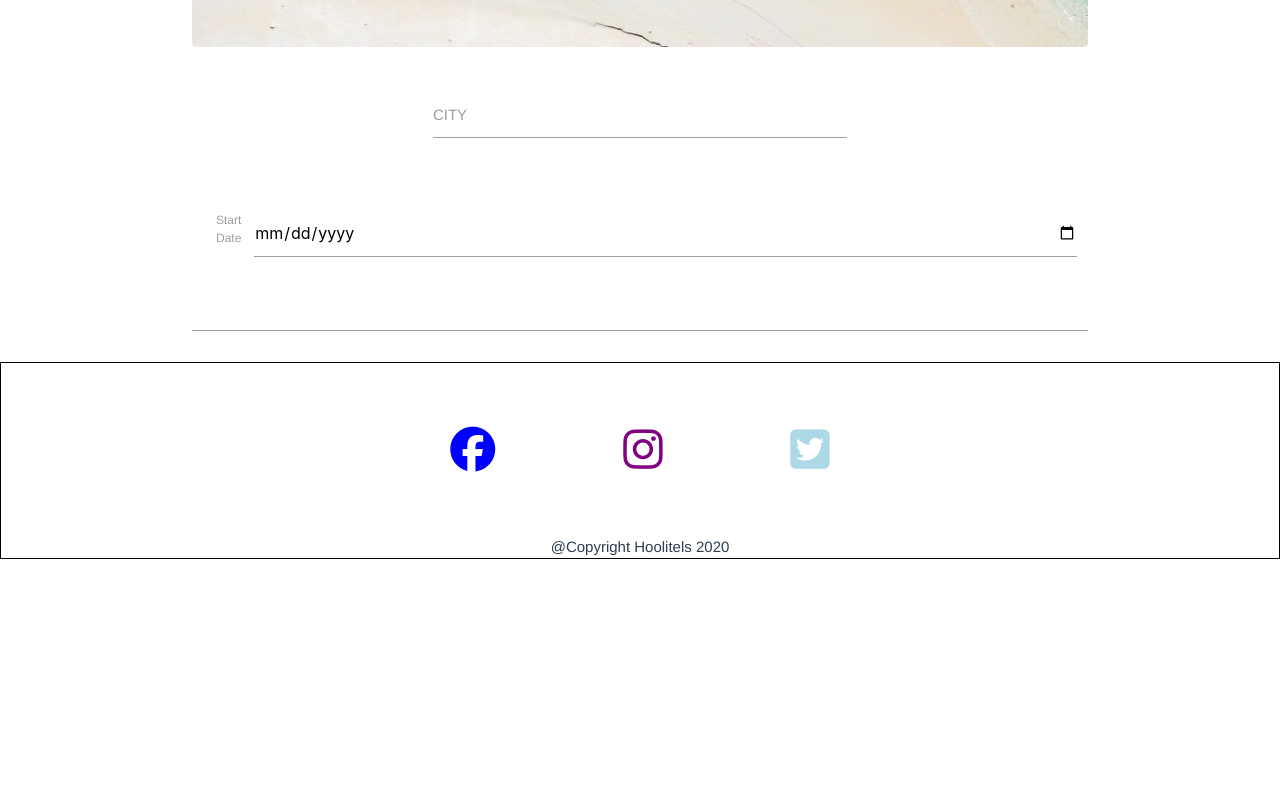
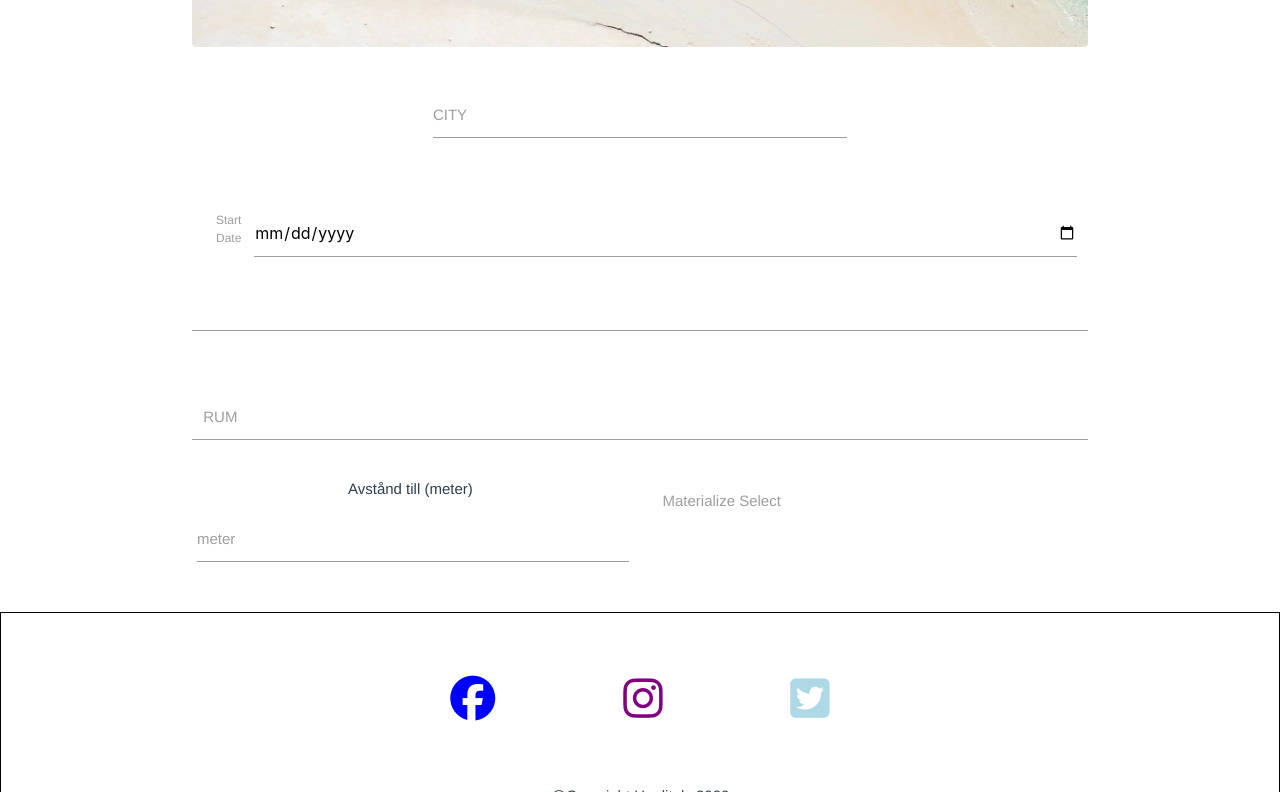
Before and after one commit to razvan22/hoolitels, a Vue app in the folder frontend/: page / in a window 1280 px wide. Shown: the part 478-1270 px from the top of the page. Before the commit the page ends 1097 px from the top, so only its background shows below. Built offline with nearby package versions, Linux system fonts and the light colour scheme.

Commit message:
input fields

```diff
--- a/frontend/package.json
+++ b/frontend/package.json
@@ -12,6 +12,7 @@
     "@fortawesome/free-solid-svg-icons": "^5.13.0",
     "@fortawesome/vue-fontawesome": "^0.1.9",
     "core-js": "^3.6.4",
+    "jquery": "^3.5.0",
     "materialize-css": "^1.0.0-rc.2",
     "vue": "^2.6.11",
     "vue-material": "^1.0.0-beta-11",
--- a/frontend/src/App.vue
+++ b/frontend/src/App.vue
@@ -3,6 +3,7 @@
     <router-view/>
   </div>
 </template>
+
 
 <style>
 #app {
--- a/frontend/src/components/SearchHotel.vue
+++ b/frontend/src/components/SearchHotel.vue
@@ -16,6 +16,44 @@
                 </div>
             </div>
             <input type="text" class="datepicker">
+
+              <div class="input-field col s12">
+              </div>
+
+                <div class="input-field col s12">
+                </div>
+
+                 <div class="row"></div>
+
+                <div class="row"></div>
+                <div class="col  s12 m12 l12">
+                         <div class="input-field col s6">
+                        <input id="icon_prefix" type="number">
+                        <label for="icon_prefix">RUM</label>
+                    </div>
+                <div class="row">
+                    <div class="col s6">
+                        <p> Avstånd till (meter)</p>
+                            <div class="input-field inline">
+                                <input id="meter" type="number">
+                                <label for="meter" data-error="wrong" data-success="right">meter</label>
+                            </div>
+                    </div>
+                    <div class="col s6">
+                         <div class="input-field col s12">
+                                <select>
+                                <option value="" disabled selected>Choose your option</option>
+                                <option value="1">Option 1</option>
+                                <option value="2">Option 2</option>
+                                <option value="3">Option 3</option>
+                                </select>
+                                <label>Materialize Select</label>
+                        </div>
+                    </div>
+
+            </div>
+
+            </div>
         </div>
 
     </div>
@@ -23,12 +61,19 @@
 </template>
 
 <script>
+
+
 export default {
+
+
     mounted(){
 
-    }
-    ,
+
+
+    },
+
     methods:{
+
 
 
     }
@@ -38,7 +83,10 @@ export default {
 
 </script>
 
+
+
 <style>
+
 .main .container .row {
     direction: flex;
 }
--- a/frontend/src/main.js
+++ b/frontend/src/main.js
@@ -5,12 +5,11 @@ import store from './store'
 
 
 
+Vue.config.productionTip = false
 
 
+new Vue({
 
-Vue.config.productionTip = false
-
-new Vue({
   router,
   store,
   render: h => h(App),
```
Also changed, not shown: frontend/public/index.html (line endings or trailing spaces), 1 other file (tests, documents, lock files or other folders).
